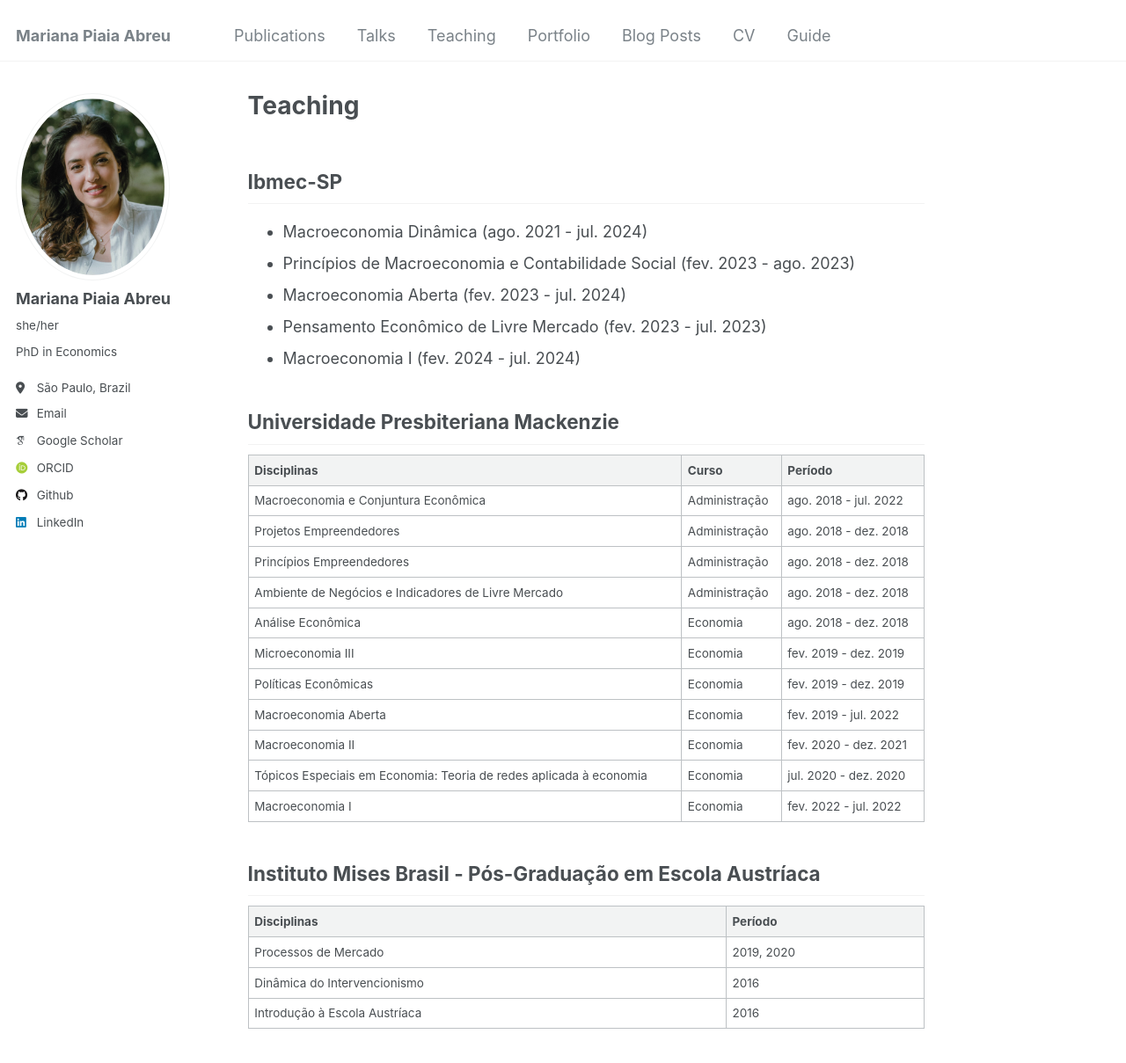
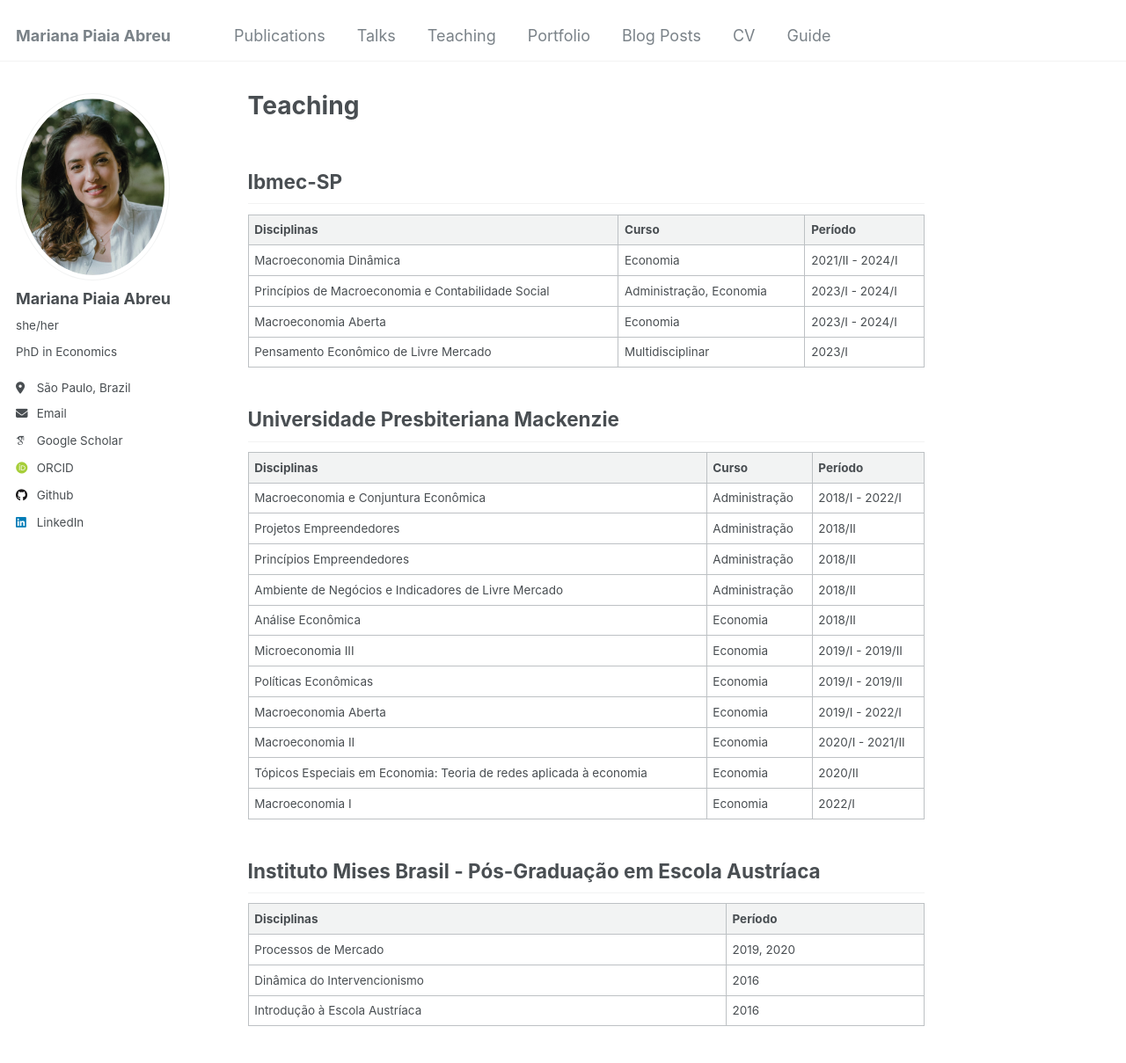
Before and after one commit to piaiaabreu/piaiaabreu.github.io, a Jekyll site: the page built from _pages/teaching.md, in a window 1280 px wide and 1400 px high. Shown: the top 1209 px of the window at 88% size. Built offline with Jekyll 4.4.1, drawn with Linux system fonts in a browser that asks for light colours; some web fonts are replaced.

Commit message:
Update teaching.md

```diff
--- a/_pages/teaching.md
+++ b/_pages/teaching.md
@@ -9,27 +9,28 @@ redirect_from:
 
 ## Ibmec-SP
 
-* Macroeconomia Dinâmica (ago. 2021 - jul. 2024)
-* Princípios de Macroeconomia e Contabilidade Social (fev. 2023 - ago. 2023)
-* Macroeconomia Aberta (fev. 2023 - jul. 2024)
-* Pensamento Econômico de Livre Mercado (fev. 2023 - jul. 2023)
-* Macroeconomia I (fev. 2024 - jul. 2024)
+| Disciplinas                           | Curso         | Período        |
+| --------                              | ------        | ------         |
+| Macroeconomia Dinâmica  | Economia | 2021/II - 2024/I|
+| Princípios de Macroeconomia e Contabilidade Social| Administração, Economia | 2023/I - 2024/I|
+| Macroeconomia Aberta  | Economia | 2023/I - 2024/I|
+| Pensamento Econômico de Livre Mercado  | Multidisciplinar | 2023/I|
 
 ## Universidade Presbiteriana Mackenzie
 
-| Disciplinas                           | Curso         | Período              |
-| --------                              | ------        | ------               |
-| Macroeconomia e Conjuntura Econômica  | Administração | ago. 2018 - jul. 2022|
-| Projetos Empreendedores               | Administração | ago. 2018 - dez. 2018|
-| Princípios Empreendedores             | Administração | ago. 2018 - dez. 2018|
-| Ambiente de Negócios e Indicadores de Livre Mercado   |Administração | ago. 2018 - dez. 2018|
-| Análise Econômica                     | Economia | ago. 2018 - dez. 2018|
-| Microeconomia III                     | Economia | fev. 2019 - dez. 2019|
-| Políticas Econômicas                  | Economia | fev. 2019 - dez. 2019|
-| Macroeconomia Aberta                  | Economia | fev. 2019 - jul. 2022|
-| Macroeconomia II                      | Economia | fev. 2020 - dez. 2021|
-| Tópicos Especiais em Economia: Teoria de redes aplicada à economia | Economia | jul. 2020 - dez. 2020|
-| Macroeconomia I                       | Economia | fev. 2022 - jul. 2022|
+| Disciplinas                           | Curso         | Período        |
+| --------                              | ------        | ------         |
+| Macroeconomia e Conjuntura Econômica  | Administração | 2018/I - 2022/I|
+| Projetos Empreendedores               | Administração | 2018/II|
+| Princípios Empreendedores             | Administração | 2018/II|
+| Ambiente de Negócios e Indicadores de Livre Mercado   |Administração | 2018/II|
+| Análise Econômica                     | Economia | 2018/II|
+| Microeconomia III                     | Economia | 2019/I - 2019/II|
+| Políticas Econômicas                  | Economia | 2019/I - 2019/II|
+| Macroeconomia Aberta                  | Economia | 2019/I - 2022/I|
+| Macroeconomia II                      | Economia | 2020/I - 2021/II|
+| Tópicos Especiais em Economia: Teoria de redes aplicada à economia | Economia | 2020/II|
+| Macroeconomia I                       | Economia | 2022/I|
 
 
 ## Instituto Mises Brasil - Pós-Graduação em Escola Austríaca
```
